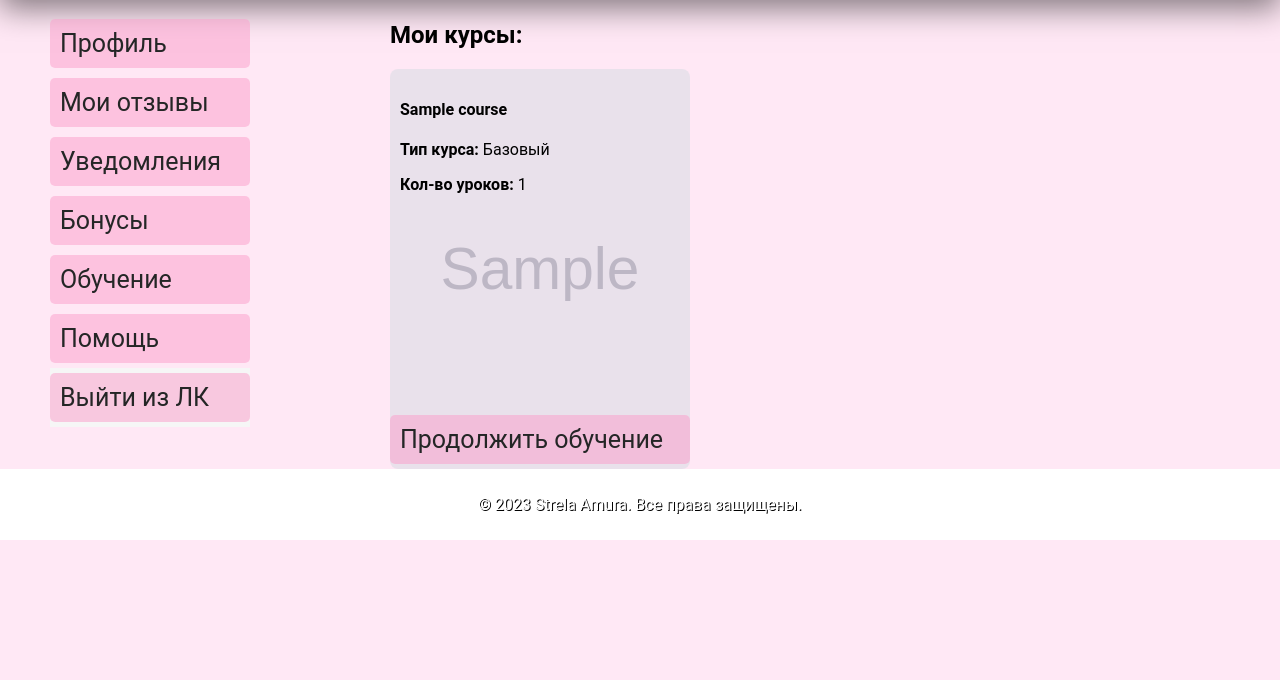
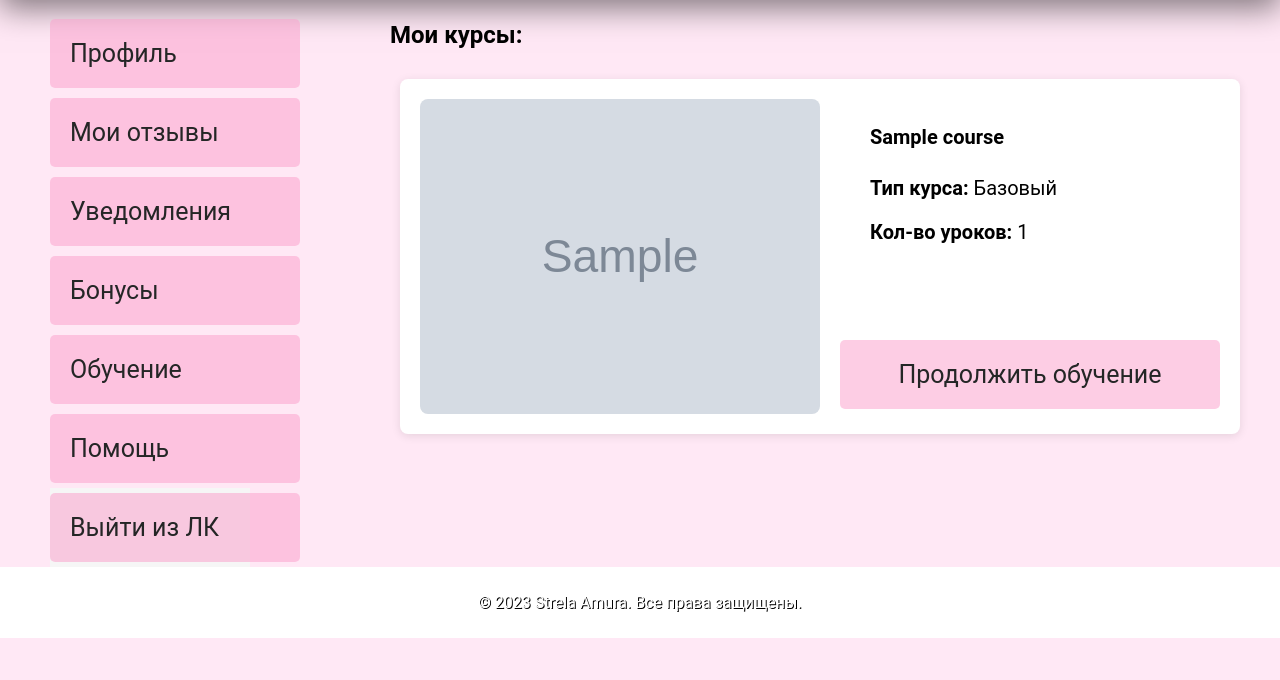
Before and after one commit to Dm-Str/Amur_Studio, a Django app: page /lk_user/get_training/ in a window 1280 px wide. Shown: the part 120-800 px from the top of the page. Run offline with Django 5.2, Linux system fonts and the light colour scheme; a user stored in the database is signed in; tables that the repository leaves empty hold one stand-in row (values such as "Sample post"); grey boxes marked "Sample" are stand-in pictures; grey boxes are pictures that could not be loaded.

Commit message:
Fixed css and html to lk get course

```diff
--- a/static/css/lk/lk_get_courses.css
+++ b/static/css/lk/lk_get_courses.css
@@ -11,39 +11,65 @@
 }
 
 .course-item {
-    flex: 1 0 300px;
-    max-width: 300px;
-    position: relative;
-    height: 400px;
+    display: flex; /* Используем flexbox для расположения элементов */
+    background: #fff; /* Фоновый цвет карточки */
+    border-radius: 8px; /* Закругленные углы */
+    box-shadow: 0 2px 10px rgba(0, 0, 0, 0.1); /* Тень для карточки */
+    margin: 10px; /* Отступы между карточками */
+    width: 800px; /* Увеличьте ширину карточки */
+    padding: 20px; /* Добавьте отступы внутри карточки */
+    position: relative; /* Для позиционирования кнопки */
 }
 
 .course-image {
-    width: 100%;
-    height: 100%; /* Установите фиксированную высоту */
-    opacity: 0.5;
-    border-radius: 8px;
+    width: 400px; /* Установите фиксированную ширину для изображения */
+    height: auto; /* Автоматическая высота для сохранения пропорций */
+    border-radius: 8px; /* Закругленные углы только слева */
+}
+
+.course-info {
+    display: flex; /* Используем flexbox для вертикального расположения элементов */
+    flex-direction: column; /* Располагаем элементы вертикально */
+    justify-content: space-between; /* Распределяем пространство между элементами */
+    padding-left: 50px;
+    flex: 1; /* Позволяет этому блоку занимать все доступное пространство */
+    padding-bottom: 150px; /* Увеличьте нижний отступ, чтобы текст не перекрывался кнопкой */
 }
 
 
-.course-info {
-    position: absolute;
-    top: 0;
-    left: 0;
-    right: 0;
-    background: rgba(255, 255, 255, 0.0);
-    padding: 10px;
-    border-radius: 8px 8px 0 0;
+.course-details {
+    font-family: 'Roboto', serif;
+    font-size: 20px; /* Уменьшите размер шрифта */
+    margin-right: 10px; /* Небольшой отступ справа */
+    flex-grow: 1; /* Позволяет тексту занимать доступное пространство */
 }
 
-.course-button {
-    position: absolute;
-    bottom: 0;
-    left: 0;
-    right: 0;
-    text-align: center;
+
+.course-button-course {
+    position: absolute; /* Позиционируем кнопку абсолютно */
+    bottom: 20px; /* Отступ от нижней грани карточки */
+    right: 20px; /* Отступ от правой грани карточки */
+    width: auto; /* Убираем фиксированную ширину, чтобы кнопка подстраивалась под текст */
 }
 
-.sidebar-button {
-    width: 100%;
-    padding: 10px;
+.course-button-continue {
+    text-align: center;
+    padding: 20px; /* Увеличьте отступы внутри кнопки для лучшего восприятия */
+    background-color: #FBA1CC87; /* Цвет фона кнопок */
+    color: #242626; /* Цвет текста на кнопках */
+    border: 0; /* Убираем рамку */
+    border-radius: 5px; /* Закругленные углы */
+    cursor: pointer; /* Указатель при наведении */
+    width: 380px; /* Убираем фиксированную ширину, чтобы кнопка подстраивалась под текст */
+    margin: 5px 0; /* Отступы между кнопками */
+    font-family: 'Roboto', serif;
+    font-size: 25px; /* Уменьшите размер шрифта */
 }
+
+.course-button-continue:hover {
+    background-color: #F83C86E5; /* Цвет фона при наведении */
+}
+
+.course-button-continue:focus {
+    outline: none; /* Убираем обводку при фокусе */
+}
--- a/templates/lk/lk_get_courses.html
+++ b/templates/lk/lk_get_courses.html
@@ -42,15 +42,20 @@
                         <div class="course-item">
                             <!-- Фоновое изображение курса -->
                             <img src="{{ course.image.url }}" alt="{{ course.title }}" class="course-image">
+
                             <!-- Карточка с информацией о курсе -->
                             <div class="course-info">
+                                <div class="course-details">
                                     <h4>{{ course.title|safe }}</h4>
                                     <p><strong>Тип курса:</strong> {{ course.get_course_type_display }}</p>
                                     <p><strong>Кол-во уроков:</strong> {{ course.lessons.count }}</p>
+
+                                    <div class="course-button-course">
+                                    <button class="course-button-continue" onclick="location.href='{% url 'continue_learning' course.id %}'">Продолжить обучение</button>
                                     </div>
-                                    <!-- Кнопка "Продолжить обучение!" -->
-                                    <div class="course-button">
-                                        <button class="sidebar-button" onclick="location.href='{% url 'continue_learning' course.id %}'">Продолжить обучение</button>
+                                </div>
+
+
                             </div>
                         </div>
                     {% endfor %}
@@ -62,5 +67,7 @@
     </div>
 </section>
 
+
+
     </main>
 {% endblock %}
```
Lines whose indentation alone changed are shown as unchanged.
